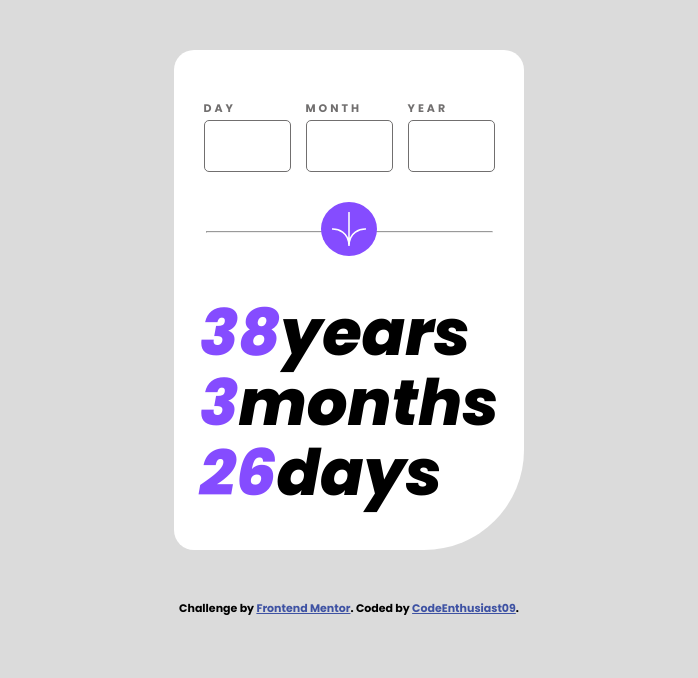
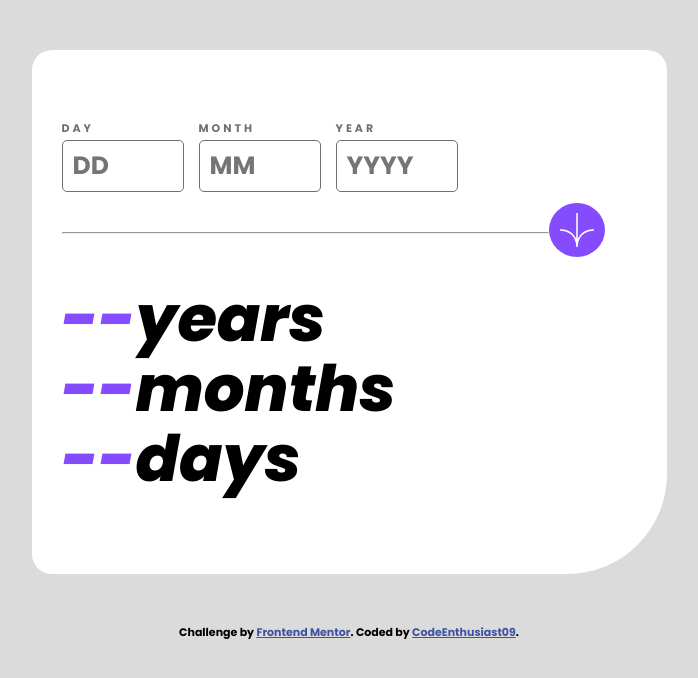
Before and after one commit to CodeEnthusiast09/Age-Calculator, a plain HTML site: page index.html in a window 1280 px wide. Shown: the whole page, without its empty margins (291-989 px from the left). Drawn offline with Linux system fonts and the light colour scheme.

Commit message:
initial commit

```diff
--- a/index.html
+++ b/index.html
@@ -24,21 +24,50 @@
       <div class="input">
         <div class="date">
           <p>DAY</p>
-          <input type="text" name="day" id="day-input" />
+          <input
+            type="text"
+            name="day"
+            id="day-input"
+            oninput="day()"
+            placeholder="DD"
+            maxlength="2"
+            size="2"
+            min="1"
+            max="31"
+          />
         </div>
         <div class="date">
           <p>MONTH</p>
-          <input type="text" name="month" id="month-input" />
+          <input
+            type="text"
+            name="month"
+            id="month-input"
+            oninput="month()"
+            placeholder="MM"
+            maxlength="2"
+            size="2"
+            min="1"
+            max="12"
+          />
         </div>
         <div class="date">
           <p>YEAR</p>
-          <input type="text" name="year" id="year-input" />
+          <input
+            type="text"
+            name="year"
+            id="year-input"
+            oninput="year()"
+            placeholder="YYYY"
+            maxlength="4"
+            size="4"
+          />
         </div>
       </div>
       <div class="svg">
         <hr class="line" />
         <svg
           id="btn"
+          onclick="calculate()"
           xmlns="http://www.w3.org/2000/svg"
           width="36"
           height="34"
@@ -51,10 +80,10 @@
           </g>
         </svg>
       </div>
-      <div class="calculator">
-        <h1><span class="num-color">38</span>years</h1>
-        <h1><span class="num-color">3</span>months</h1>
-        <h1><span class="num-color">26</span>days</h1>
+      <div class="result">
+        <h1><span class="num-color" id="years">--</span>years</h1>
+        <h1><span class="num-color" id="months">--</span>months</h1>
+        <h1><span class="num-color" id="days">--</span>days</h1>
       </div>
     </div>
     <div class="attribution">
@@ -64,4 +93,5 @@
       >. Coded by <a href="#">CodeEnthusiast09</a>.
     </div>
   </body>
+  <script src="./script.js"></script>
 </html>
--- a/styles.css
+++ b/styles.css
@@ -6,10 +6,76 @@ body {
   background-color: hsl(0, 0%, 86%);
   font-family: "Poppins", sans-serif;
 }
+@media only screen and (min-width: 600px) {
+  .container {
+    max-width: 575px;
+    margin: 50px auto;
+    padding: 30px;
+    display: flex;
+    flex-direction: column;
+    background-color: hsl(0, 0%, 100%);
+    border-radius: 20px 20px 100px 20px;
+  }
+  .input {
+    display: flex;
+    gap: 15px;
+    margin-top: 40px;
+  }
+  .date {
+    color: hsl(0, 1%, 44%);
+    font-size: 11px;
+    letter-spacing: 3px;
+  }
+  #day-input,
+  #month-input,
+  #year-input {
+    width: 100px;
+    height: 30px;
+    margin-top: 3px;
+    border-radius: 5px;
+    border: 1px solid hsl(0, 1%, 44%);
+    padding: 10px;
+    font-family: "Poppins", sans-serif;
+    font-size: 25px;
+    font-weight: 700;
+    outline: none;
+  }
+  .svg {
+    display: flex;
+    align-items: center;
+  }
+  .line {
+    width: 485px;
+    color: hsl(0, 0%, 8%);
+    margin-top: 40px;
+    margin-bottom: 50px;
+  }
+  svg {
+    background-color: hsl(259, 100%, 65%);
+    border-radius: 50%;
+    padding: 10px;
+    position: relative;
+    top: -8px;
+  }
+  .result {
+    font-size: 32px;
+    font-weight: 800;
+    font-style: italic;
+    line-height: 70px;
+    margin-bottom: 50px;
+    text-align: left;
+  }
+  .num-color {
+    color: hsl(259, 100%, 65%);
+  }
+}
+
+@media only screen and (max-width: 500px) {
   .container {
     margin: 50px auto;
-  width: 350px;
-  height: 500px;
+    padding: 0 30px 30px 30px;
+    width: 275px;
+    max-height: 465px;
     display: flex;
     flex-direction: column;
     align-items: center;
@@ -21,7 +87,6 @@ body {
     gap: 15px;
     margin-top: 30px;
     padding: 20px;
-  font-size: 32px;
   }
   .date {
     color: hsl(0, 1%, 44%);
@@ -45,39 +110,36 @@ body {
   .svg {
     display: flex;
     flex-direction: column;
-  justify-content: center;
     align-items: center;
   }
   .line {
     width: 285px;
     color: hsl(0, 0%, 8%);
-  margin-top: 50px;
+    margin-top: 40px;
+    /* margin-bottom: 50px; */
     position: relative;
-  top: -10%;
-  left: 0;
-  right: 0;
-  z-index: 1;
+    top: 1%;
   }
   svg {
     background-color: hsl(259, 100%, 65%);
     border-radius: 50%;
     padding: 10px;
-  text-decoration: line-through;
     position: relative;
-  top: -40%;
-  left: 0;
-  right: 0;
+    top: -30px;
     z-index: 999;
   }
-.calculator {
-  font-size: 32px;
+  .result {
+    font-size: 26px;
     font-weight: 800;
     font-style: italic;
     line-height: 70px;
+    margin-bottom: 50px;
   }
   .num-color {
     color: hsl(259, 100%, 65%);
   }
+}
+
 .attribution {
   font-size: 11px;
   text-align: center;
```
Lines whose indentation alone changed are shown as unchanged.
